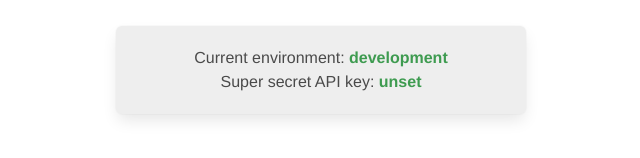
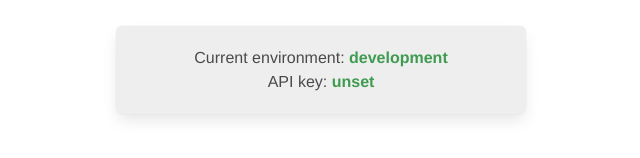
Before and after one commit to cschweda/howto-netlify-vue-env-injection, a Vue app: page / in a window 1280 px wide. Shown: the part 208-366 px from the top of the page, without its empty margins (319-959 px from the left). Built offline with nearby package versions, Linux system fonts and the light colour scheme; no server answers.

Commit message:
Add Netlify files

```diff
--- a/src/components/HelloWorld.vue
+++ b/src/components/HelloWorld.vue
@@ -25,7 +25,7 @@
                   <span class="key">{{msg}}</span>
 
                 </div>
-                <div> Super secret API key:
+                <div> API key:
                   <span class="key">{{apiKey}}</span>
                 </div>
 
@@ -51,7 +51,7 @@
 <script>
   export default {
     name: "HelloWorld",
-  mounted: function() {},
+    mounted: function () { },
     data() {
       return {
         msg: process.env.NODE_ENV,
--- a/src/router/index.js
+++ b/src/router/index.js
@@ -5,6 +5,7 @@ import HelloWorld from "@/components/HelloWorld";
 Vue.use(Router);
 
 export default new Router({
+  mode: "history",
   routes: [
     {
       path: "/",
```
Also changed, not shown: 3 other files (tests, documents, lock files or other folders). Lines whose indentation alone changed are shown as unchanged.
